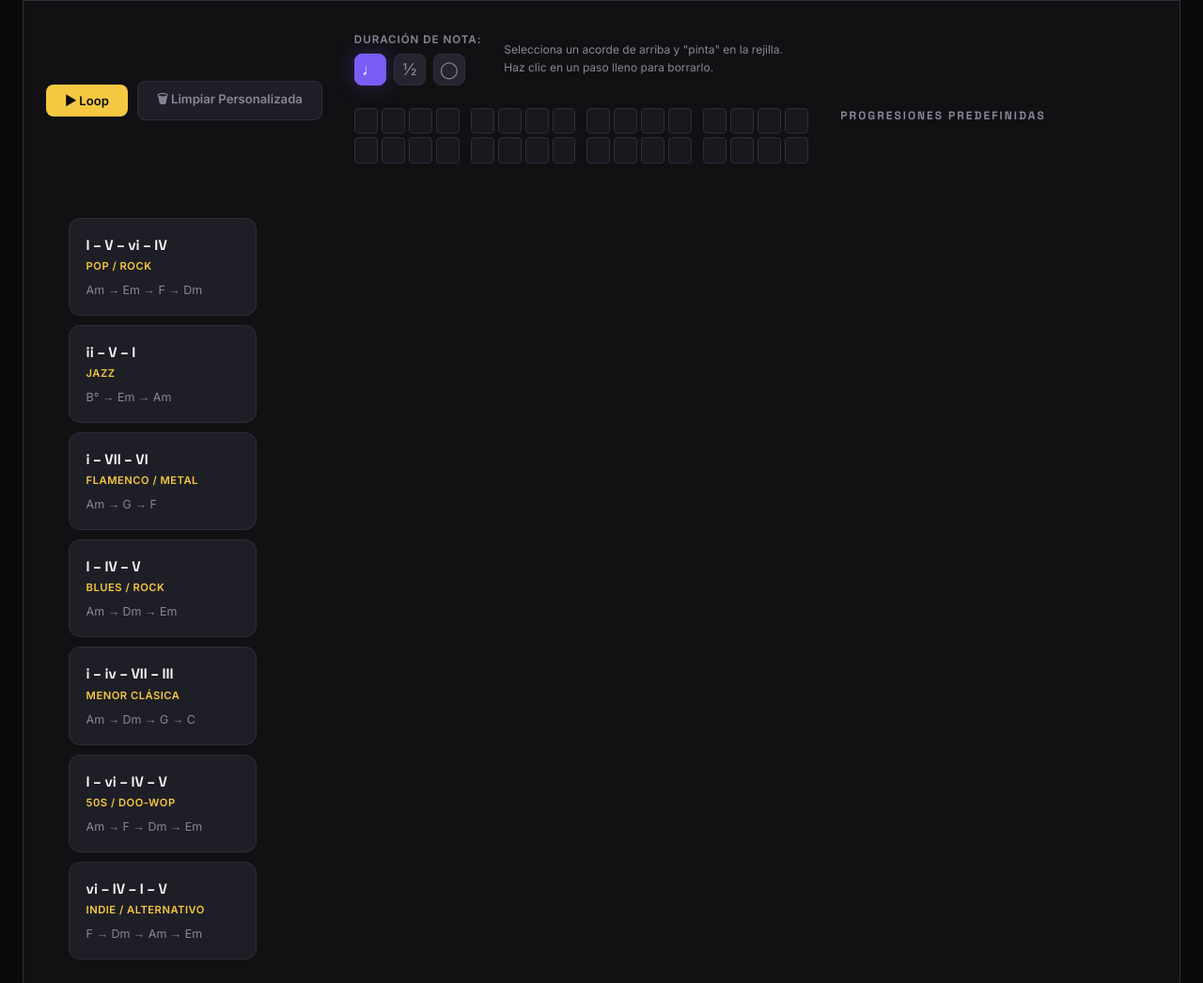
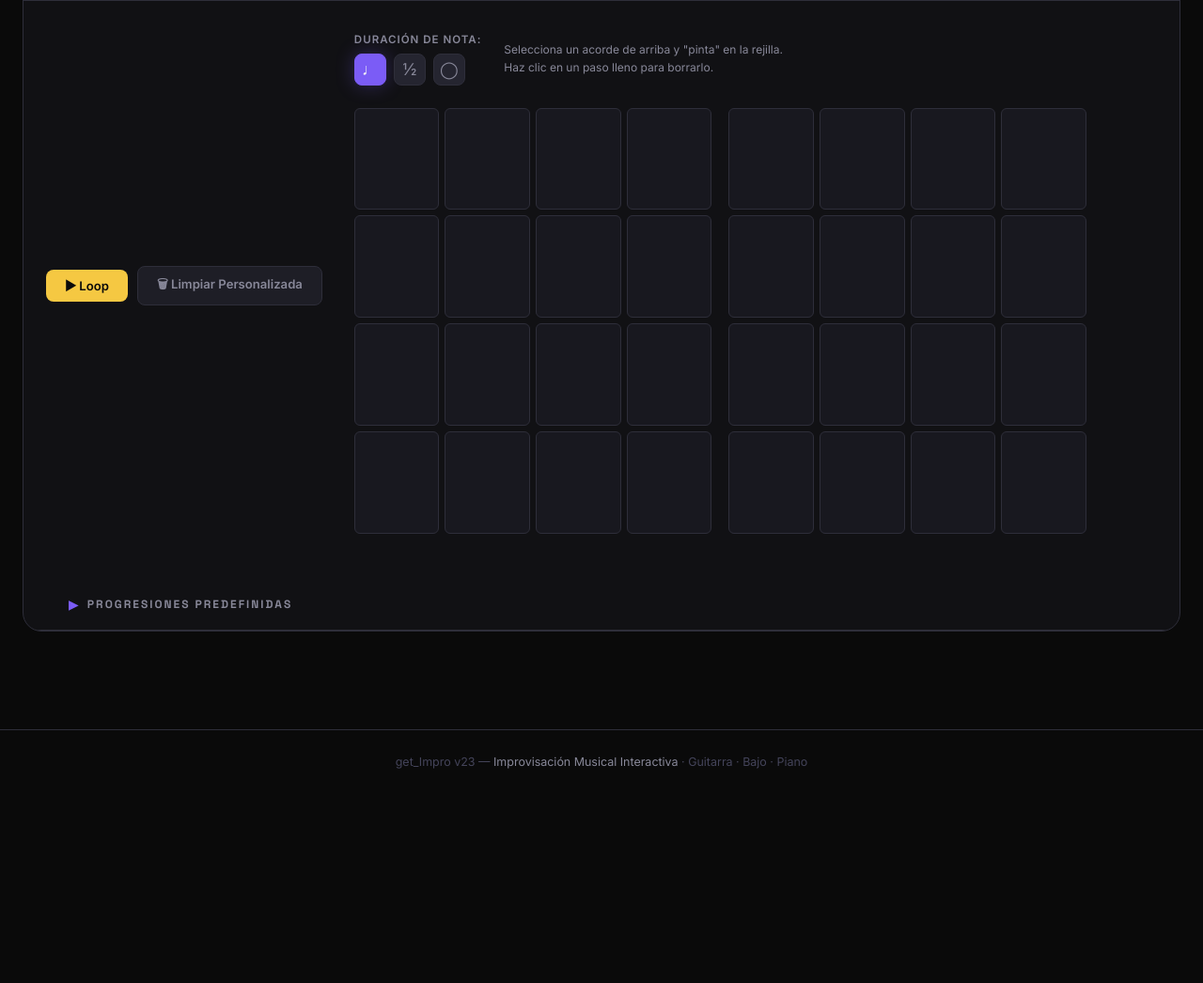
Before and after one commit to EK5849/get_impro, an Electron app: page index.html in a window 1280 px wide. Shown: the part 1755-2801 px from the top of the page at 94% size. After the commit the page ends 2600 px from the top, so only its background shows below. Drawn offline with Linux system fonts and the light colour scheme.

Commit message:
Fix extensions, enlarge sequencer, make progressions collapsible

```diff
--- a/css/styles.css
+++ b/css/styles.css
@@ -417,30 +417,31 @@ img, svg { display: block; }
 
 .custom-slots-grid {
   display: grid;
-  grid-template-columns: repeat(16, 1fr);
-  gap: 4px;
+  grid-template-columns: repeat(8, 1fr);
+  gap: 6px;
   padding: 0 1.5rem 1.5rem;
 }
 
 .custom-slot {
-  aspect-ratio: 1/1.1;
+  aspect-ratio: 1/1.2;
   background: var(--bg-3);
   border: 1px solid var(--border);
-  border-radius: 4px;
+  border-radius: 6px;
   display: flex; flex-direction: column;
   align-items: center; justify-content: center;
   position: relative;
   transition: all 0.1s ease;
   cursor: pointer;
+  min-height: 80px;
 }
 
 .custom-slot:hover { border-color: var(--text-faint); background: var(--surface); }
 
 /* Agrupación por compases (Cada 4 pasos) */
 .custom-slot:nth-child(4n) {
-  margin-right: 8px; /* Espacio entre compases */
+  margin-right: 12px; /* Espacio entre compases */
 }
-.custom-slot:nth-child(16n) {
+.custom-slot:nth-child(8n) {
   margin-right: 0;
 }
 
@@ -469,8 +470,8 @@ img, svg { display: block; }
   z-index: 2;
 }
 
-.slot-roman { font-size: 0.5rem; font-weight: 700; color: var(--text-dim); }
-.slot-name { font-family: var(--ff-display); font-size: 0.75rem; font-weight: 800; color: var(--white); }
+.slot-roman { font-size: 0.65rem; font-weight: 700; color: var(--text-dim); }
+.slot-name { font-family: var(--ff-display); font-size: 0.95rem; font-weight: 800; color: var(--white); }
 
 .slot-remove {
   position: absolute; top: -4px; right: -4px; width: 14px; height: 14px;
@@ -577,6 +578,24 @@ img, svg { display: block; }
   text-transform: uppercase; letter-spacing: 0.5px; margin-bottom: 6px;
 }
 .prog-chords { font-size: 0.78rem; color: var(--text-dim); }
+
+/* ─── Collapsible Progressions ───────────────────────────────────────────── */
+details.progressions-collapse summary::marker {
+  display: none;
+  content: "";
+}
+details.progressions-collapse summary::-webkit-details-marker {
+  display: none;
+}
+details.progressions-collapse .collapse-icon {
+  display: inline-block;
+  transition: transform var(--transition);
+  font-size: 0.8rem;
+  color: var(--purple);
+}
+details.progressions-collapse[open] .collapse-icon {
+  transform: rotate(90deg);
+}
 
 /* ══════════════════════════════════════════════════════════════════════════ */
 /*  METRÓNOMO                                                                 */
--- a/index.html
+++ b/index.html
@@ -193,8 +193,12 @@
         </div>
       </div>
 
-      <div class="section-title" style="margin-top:2rem; padding: 0 1.5rem;">Progresiones Predefinidas</div>
-      <div id="progressions-grid" aria-live="polite" aria-label="Progresiones de acordes disponibles"></div>
+      <details class="progressions-collapse" style="margin-top: 2rem;">
+        <summary class="section-title" style="padding: 0 1.5rem; cursor: pointer; user-select: none; display: flex; align-items: center; gap: 8px;">
+          <span class="collapse-icon">▶</span> Progresiones Predefinidas
+        </summary>
+        <div id="progressions-grid" aria-live="polite" aria-label="Progresiones de acordes disponibles"></div>
+      </details>
     </section>
 
 
@@ -203,7 +207,7 @@
 
   <!-- ═══════════════════════════ FOOTER ══════════════════════════════════ -->
   <footer class="footer">
-    <p>get_Impro v22 — <span>Improvisación Musical Interactiva</span> · Guitarra · Bajo · Piano</p>
+    <p>get_Impro v23 — <span>Improvisación Musical Interactiva</span> · Guitarra · Bajo · Piano</p>
   </footer>
 
   <!-- ═══════════════════════════ SCRIPTS ═════════════════════════════════ -->
--- a/js/app.js
+++ b/js/app.js
@@ -351,6 +351,18 @@ function triggerLoopRestart() {
 
 // ─── Event Listeners ──────────────────────────────────────────────────────────
 
+function initExtensions() {
+  const checks = document.querySelectorAll('.ext-check');
+  checks.forEach(chk => {
+    chk.addEventListener('change', () => {
+      state.chordExtensions = Array.from(checks)
+        .filter(c => c.checked)
+        .map(c => c.value);
+      refreshAll();
+    });
+  });
+}
+
 function initKeySelector() {
   const container = document.getElementById('key-selector');
   if (!container) return;
@@ -581,6 +593,7 @@ function showUpdateBanner(worker) {
 export function init() {
   initKeySelector();
   initScaleSelector();
+  initExtensions();
   initInstrumentTabs();
   initMetronome();
   initProgressionControls();
--- a/sw.js
+++ b/sw.js
@@ -1,4 +1,4 @@
-const CACHE_NAME = 'get-impro-v26';
+const CACHE_NAME = 'get-impro-v27';
 const ASSETS = [
   './',
   './index.html',
```
